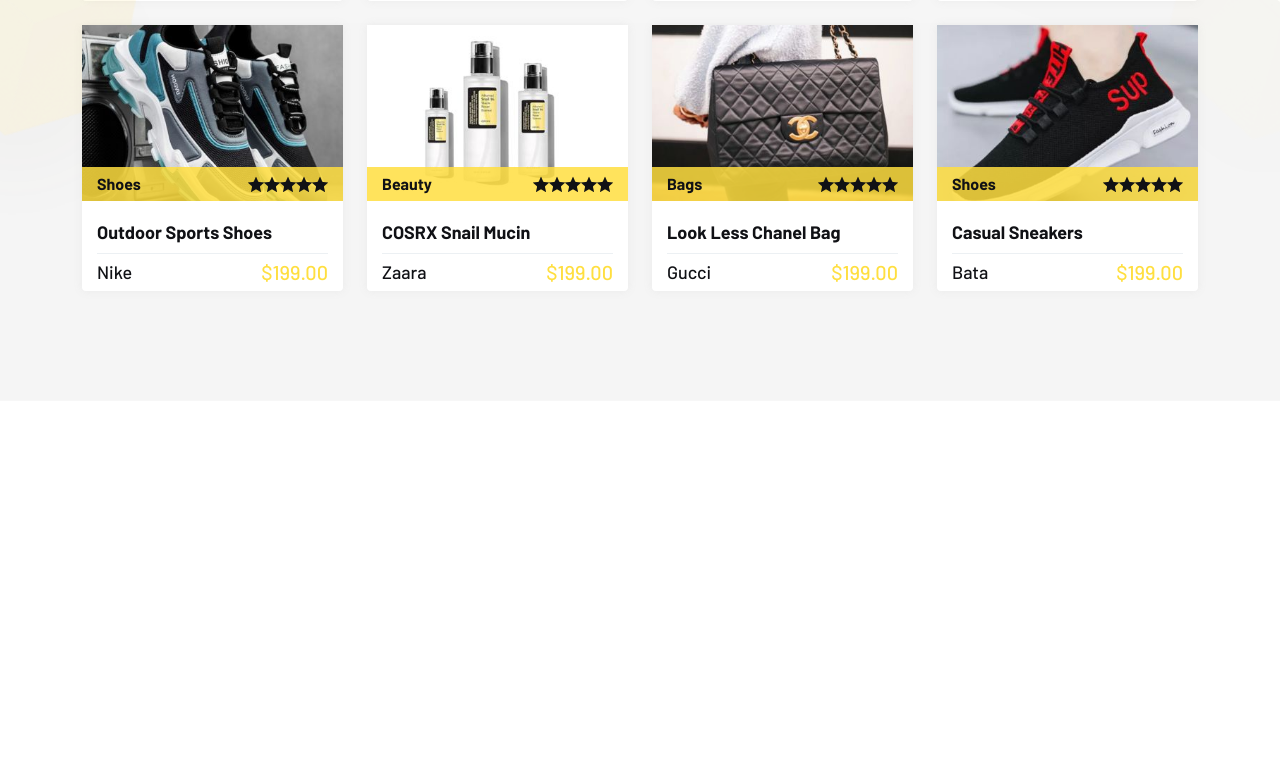
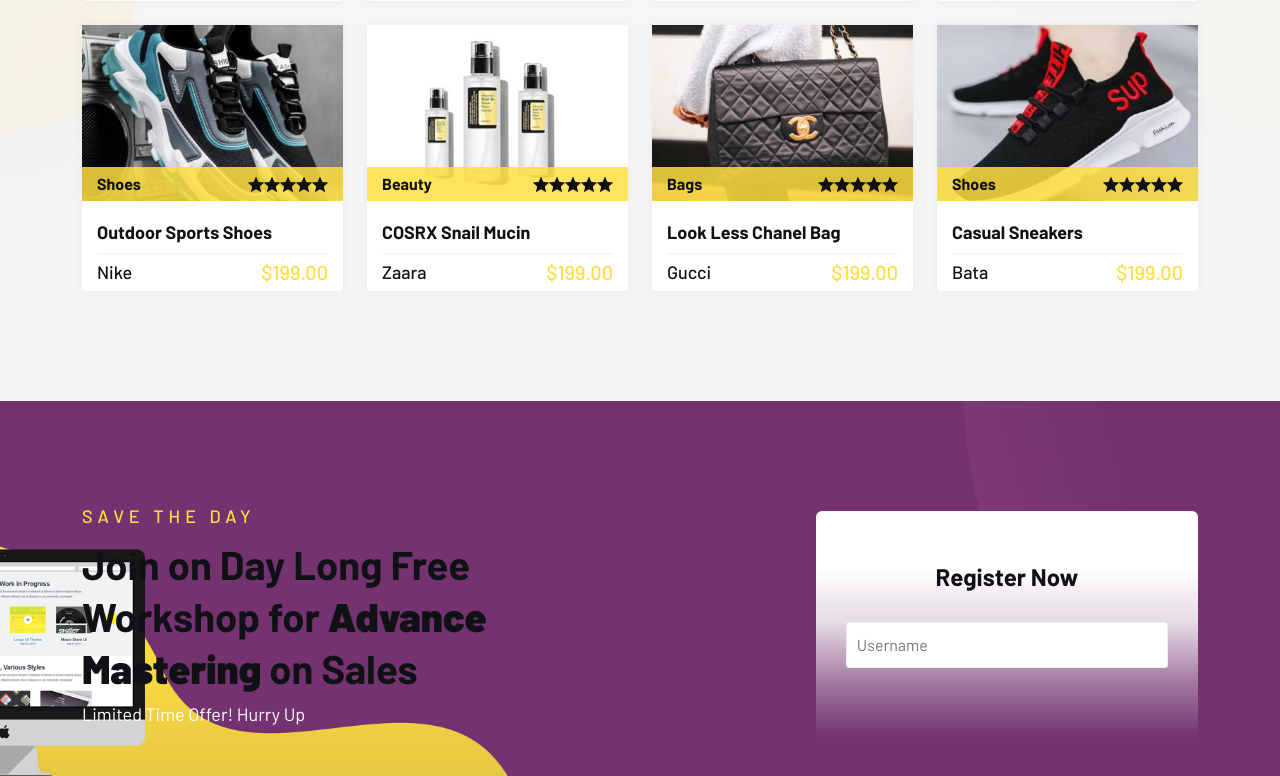
Before and after one commit to Jerryemmanuel01/advance-reactjs-ecommerce-website, a React (Vite) app: page / in a window 1280 px wide. Shown: the part 2335-3111 px from the top of the page. Before the commit the page ends 2736 px from the top, so only its background shows below. Built offline with nearby package versions, Linux system fonts and the light colour scheme.

Commit message:
register section created

```diff
--- a/src/home/Home.jsx
+++ b/src/home/Home.jsx
@@ -2,6 +2,7 @@
 import Banner from './Banner'
 import HomeCategory from './HomeCategory'
 import CategoryShowCase from './CategoryShowCase'
+import Register from './Register'
 
 const Home = () => {
   return (
@@ -9,6 +10,7 @@
       <Banner />
       <HomeCategory />
       <CategoryShowCase />
+      <Register />
     </div>
   )
 }
--- /dev/null
+++ b/src/home/Register.jsx
@@ -0,0 +1,35 @@
+import React from 'react'
+const subTitle = "Save The Day"
+const title = (
+    <h2>Join on Day Long Free Workshop for <b>Advance <span>Mastering</span></b> on Sales</h2>
+)
+const desc = 'Limited Time Offer! Hurry Up'
+
+const Register = () => {
+  return (
+    <section className='register-section padding-tb pb-0'>
+        <div className="container">
+            <div className="row g-4 row-cols-lg-2 row-cols-1 align-item-center">
+                <div className="col">
+                    <div className="section-header">
+                        <span className='subtitle'> {subTitle} </span>
+                        {title}
+                        <p>{desc}</p>
+                    </div>
+                </div>
+
+                <div className="col">
+                    <div className="section-wrapper">
+                        <h4>Register Now</h4>
+                        <form className='register-form'>
+                            <input type='text' name='name' placeholder='Username' className='reg-input' />
+                        </form>
+                    </div>
+                </div>
+            </div>
+        </div>
+    </section>
+  )
+}
+
+export default Register
```
